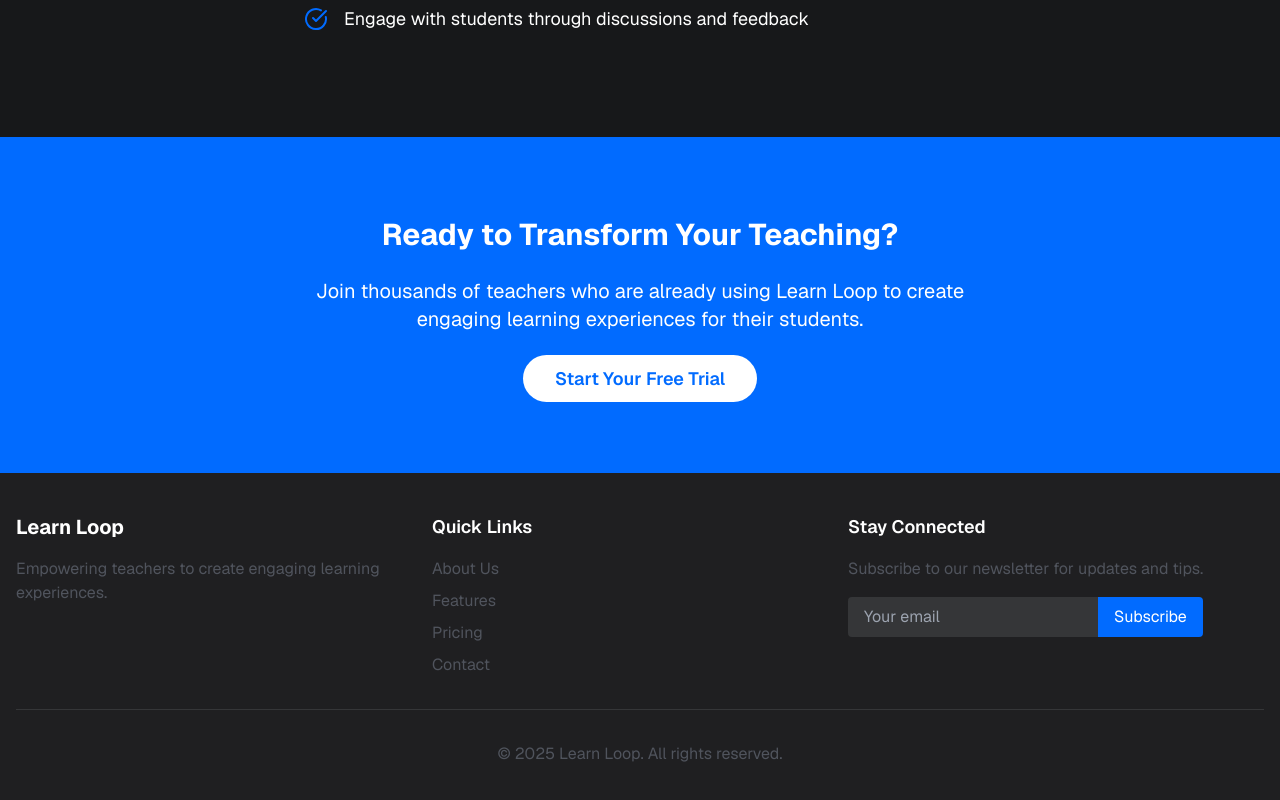
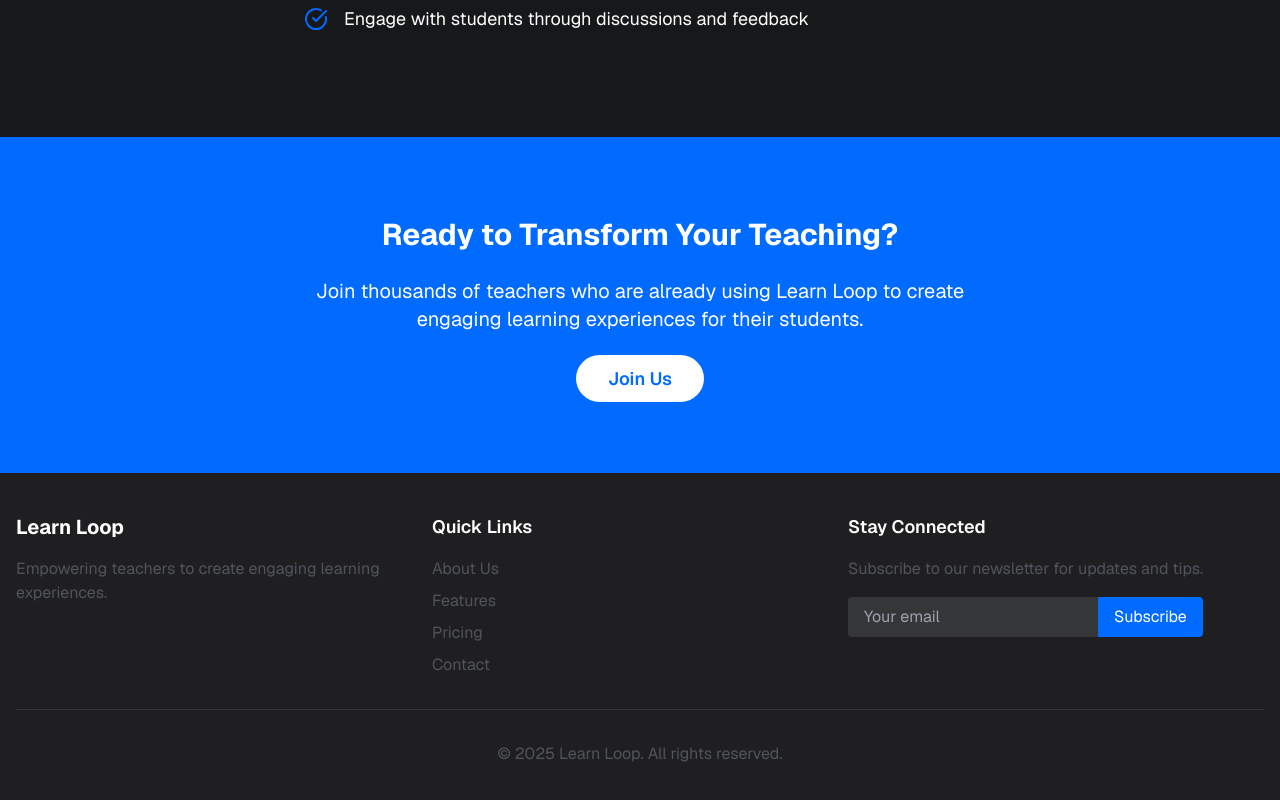
Before and after one commit to forjoa/learn-loop, a React (Vite) app: page / in a window 1280 px wide. Shown: the part 1639-2439 px from the top of the page. Built offline with nearby package versions, Linux system fonts and the light colour scheme.

Commit message:
refactor: update cta text

```diff
--- a/src/components/landing/cta.tsx
+++ b/src/components/landing/cta.tsx
@@ -6,8 +6,8 @@
                 <p className="text-xl mb-8 max-w-2xl mx-auto">Join thousands of teachers who are already using Learn
                     Loop to create engaging learning experiences for their students.</p>
                 <a href="/signup"
-                   className="bg-white text-blue px-8 py-3 rounded-full text-lg font-semibold hover:bg-opacity-80 transition-colors">Start
-                    Your Free Trial</a>
+                   className="bg-white text-blue px-8 py-3 rounded-full text-lg font-semibold hover:bg-opacity-80 transition-colors">
+                    Join Us</a>
             </div>
         </section>
     )
```
